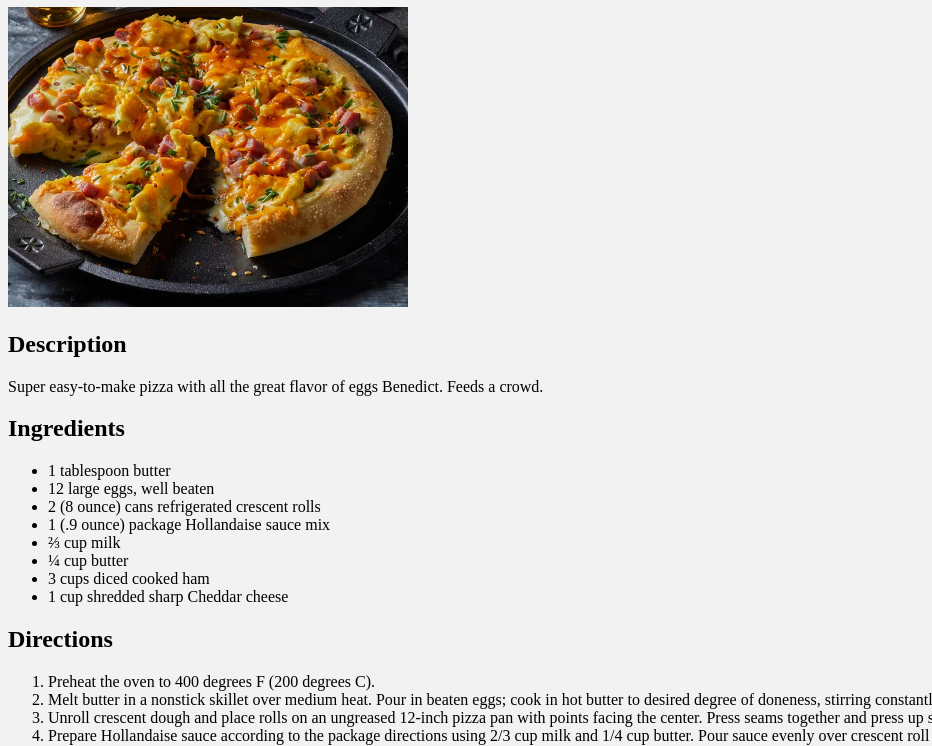
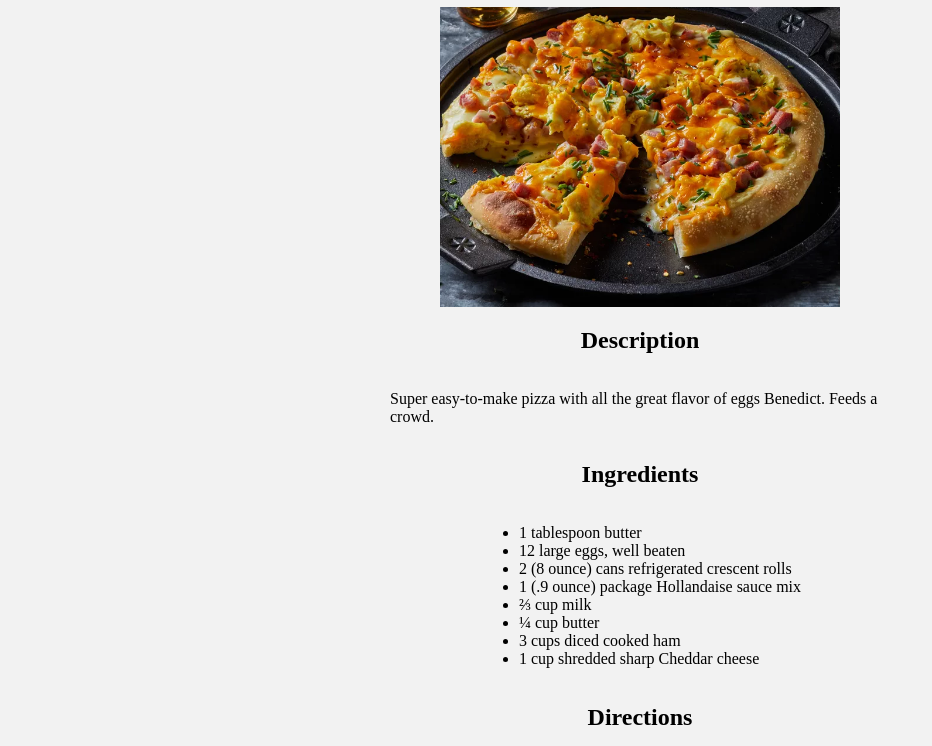
Before and after one commit to DavydTseluiko/odin-recipes, a plain HTML site: page recipes/eggs-pizza.html in a window 1280 px wide. Shown: the part 73-819 px from the top of the page, without its empty margins (0-932 px from the left). Drawn offline with Linux system fonts and the light colour scheme.

Commit message:
Center content in recipes HTML files

```diff
--- a/css/recipe.css
+++ b/css/recipe.css
@@ -1,3 +1,8 @@
 body {
     background-color: #f2f2f2;
+    display: flex;
+    flex-direction: column;
+    align-items: center;
+    margin: 0 auto;
+    max-width: 500px;
 }
```
